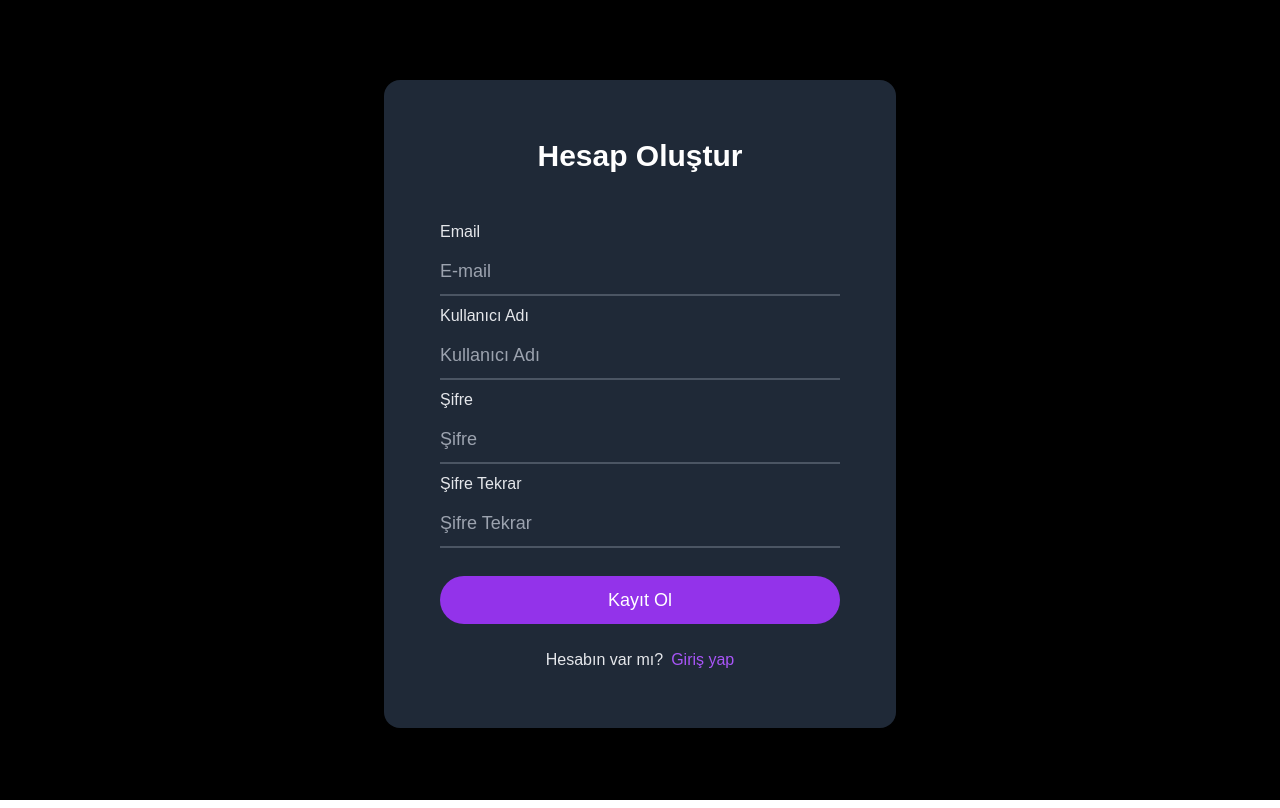
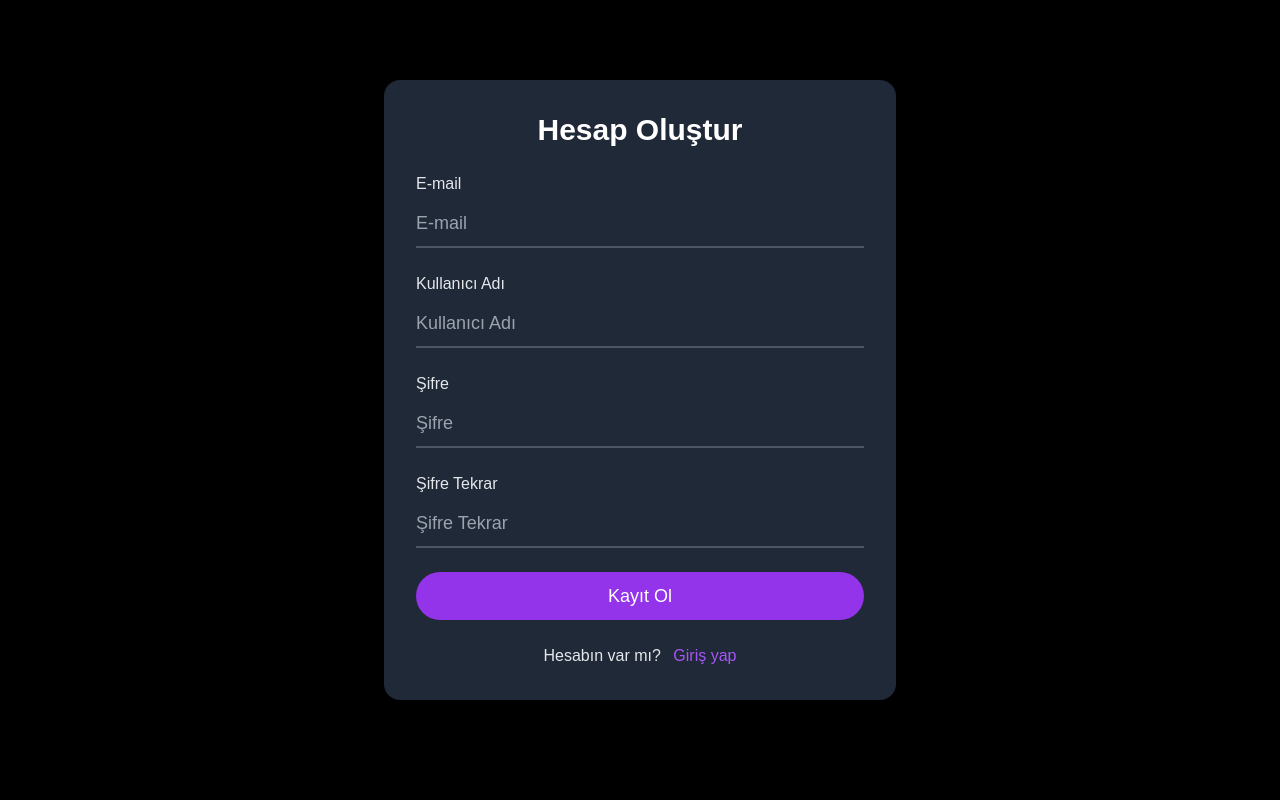
Before and after one commit to SametAydinhan/movie-recommender-app, a Next.js app in the folder movie-app/: page /users/register in a window 1280 px wide. Built offline with nearby package versions, Linux system fonts and the light colour scheme.

Commit message:
feat: implement login and registration form handling with validation messages

```diff
--- a/movie-app/app/users/login/page.tsx
+++ b/movie-app/app/users/login/page.tsx
@@ -1,6 +1,9 @@
 import Link from "next/link";
+import { useState } from "react";
 
 const Login = () => {
+  const [loginUsername, setLoginUsername] = useState('');
+  const [loginPassword, setLoginPassword] = useState('');
   return (
     <div className='flex justify-center relative min-h-screen bg-black'>
       <div className='w-full mx-auto max-w-xl px-6 lg:px-8 absolute py-20'>
@@ -22,6 +25,7 @@ const Login = () => {
               name='email'
               placeholder='E-mail'
               className='input-base'
+              onChange={(e) => setLoginUsername(e.target.value)}
             />
 
             {/* Şifre */}
@@ -33,6 +37,7 @@ const Login = () => {
               name='password'
               placeholder='Şifre'
               className='input-base'
+              onChange={(e) => setLoginPassword(e.target.value)}
             />
             <span className='flex justify-end text-base font-medium leading-6'>
               <Link
--- a/movie-app/app/users/register/page.tsx
+++ b/movie-app/app/users/register/page.tsx
@@ -1,101 +1,120 @@
 "use client";
 import Link from "next/link";
 import { useState } from "react";
-import axios from 'axios';
+import axios from "axios";
+import { useRouter } from "next/navigation";
 
 const Register = () => {
-  const [registerUsername, setRegisterUsername] = useState('');
-  const [registerEmail, setRegisterEmail] = useState('');
-  const [registerPassword, setRegisterPassword] = useState('');
-  const [registerConfirmPassword, setRegisterConfirmPassword] = useState('');
+  const [registerUsername, setRegisterUsername] = useState("");
+  const [registerEmail, setRegisterEmail] = useState("");
+  const [registerPassword, setRegisterPassword] = useState("");
+  const [registerConfirmPassword, setRegisterConfirmPassword] = useState("");
+  const [message, setMessage] = useState("");
+  const router = useRouter();
 
-  const register = async () => {
-    const response = await fetch("http://localhost:3000/api/users/register", {
-      method: "POST",
-      headers: {
-        "Content-Type": "application/json",
-      },
-      body: JSON.stringify({
+  interface RegisterResponse {
+    data: string;
+  }
+  const handleSubmit = async (e: React.FormEvent<HTMLFormElement>): Promise<void> => {
+    e.preventDefault(); // Formun sayfayı yenilemesini engelle
+    setMessage("");
+
+    if (registerPassword !== registerConfirmPassword) {
+      setMessage("Şifreler uyuşmuyor!");
+      return;
+    }
+
+    try {
+      const response: RegisterResponse = await axios.post(
+        "http://localhost:3001/register",
+        {
           username: registerUsername,
           email: registerEmail,
           password: registerPassword,
-        confirmPassword: registerConfirmPassword,
-      }),
-    });
-    const data = await response.json();
-    console.log(data);
+        },
+        { withCredentials: true }
+      );
+
+      if (response.data === "User already exists") {
+        setMessage("Bu kullanıcı adı zaten alınmış.");
+      } else {
+        router.push("/");
+      }
+    } catch (err: any) {
+      console.error(err);
+      setMessage(
+        err.response?.data || "Bir hata oluştu, lütfen tekrar deneyin."
+      );
+    }
   };
 
   return (
     <div className='flex justify-center relative min-h-screen bg-black'>
       <div className='w-full mx-auto max-w-xl px-6 lg:px-8 absolute py-20'>
-        {/* Form kapsayıcı: Arka plan siyahın biraz açık tonu */}
-        <div className='rounded-2xl shadow-xl bg-gray-800'>
-          <div className='lg:p-14 p-7 mx-auto'>
-            <div className='mb-11'>
-              <h1 className='text-white text-center font-manrope text-3xl font-bold leading-10 mb-2'>
+        <div className='rounded-2xl shadow-xl bg-gray-800 p-8'>
+          <h1 className='text-white text-center font-manrope text-3xl font-bold mb-6'>
             Hesap Oluştur
           </h1>
+
+          {message && (
+            <p className='text-red-500 text-center mb-4'>{message}</p>
+          )}
+
+          <form onSubmit={handleSubmit} className='space-y-4'>
+            <div>
+              <label className='block text-gray-200 mb-1'>E-mail</label>
+              <input
+                type='email'
+                value={registerEmail}
+                onChange={(e) => setRegisterEmail(e.target.value)}
+                placeholder='E-mail'
+                className='input-base'
+                required
+              />
             </div>
 
-            {/* Email */}
-            <label htmlFor='email' className='block text-gray-200 mb-1'>
-              Email
-            </label>
-            <input
-              type='email'
-              name='email'
-              placeholder='E-mail'
-              className='input-base'
-              onChange={(e) => setRegisterEmail(e.target.value)}
-            />
-
-            {/* Kullanıcı Adı */}
-            <label htmlFor='username' className='block text-gray-200 mb-1'>
-              Kullanıcı Adı
-            </label>
+            <div>
+              <label className='block text-gray-200 mb-1'>Kullanıcı Adı</label>
               <input
                 type='text'
-              name='username'
+                value={registerUsername}
+                onChange={(e) => setRegisterUsername(e.target.value)}
                 placeholder='Kullanıcı Adı'
                 className='input-base'
-              onChange={(e) => setRegisterUsername(e.target.value)}
+                required
               />
+            </div>
 
-            {/* Şifre */}
-            <label htmlFor='password' className='block text-gray-200 mb-1'>
-              Şifre
-            </label>
+            <div>
+              <label className='block text-gray-200 mb-1'>Şifre</label>
               <input
                 type='password'
-              name='password'
+                value={registerPassword}
+                onChange={(e) => setRegisterPassword(e.target.value)}
                 placeholder='Şifre'
                 className='input-base'
-              onChange={(e) => setRegisterPassword(e.target.value)}
+                required
               />
+            </div>
 
-            {/* Şifre Tekrar */}
-            <label
-              htmlFor='confirmPassword'
-              className='block text-gray-200 mb-1'
-            >
-              Şifre Tekrar
-            </label>
+            <div>
+              <label className='block text-gray-200 mb-1'>Şifre Tekrar</label>
               <input
                 type='password'
-              name='confirmPassword'
+                value={registerConfirmPassword}
+                onChange={(e) => setRegisterConfirmPassword(e.target.value)}
                 placeholder='Şifre Tekrar'
                 className='input-base'
-              onChange={(e) => setRegisterConfirmPassword(e.target.value)}
+                required
               />
+            </div>
 
-            {/* Kayıt Ol Butonu */}
-            <button onClick={register} className='button-base'>
+            <button type='submit' className='button-base w-full'>
               Kayıt Ol
             </button>
+          </form>
 
-            {/* Giriş Yap Linki */}
-            <span className='flex justify-center text-gray-200 text-base font-medium leading-6 mt-6'>
+          <p className='text-center text-gray-200 text-base mt-6'>
             Hesabın var mı?{" "}
             <Link
               href='/users/login'
@@ -103,8 +122,7 @@ const Register = () => {
             >
               Giriş yap
             </Link>
-            </span>
-          </div>
+          </p>
         </div>
       </div>
     </div>
```
Lines whose indentation alone changed are shown as unchanged.
